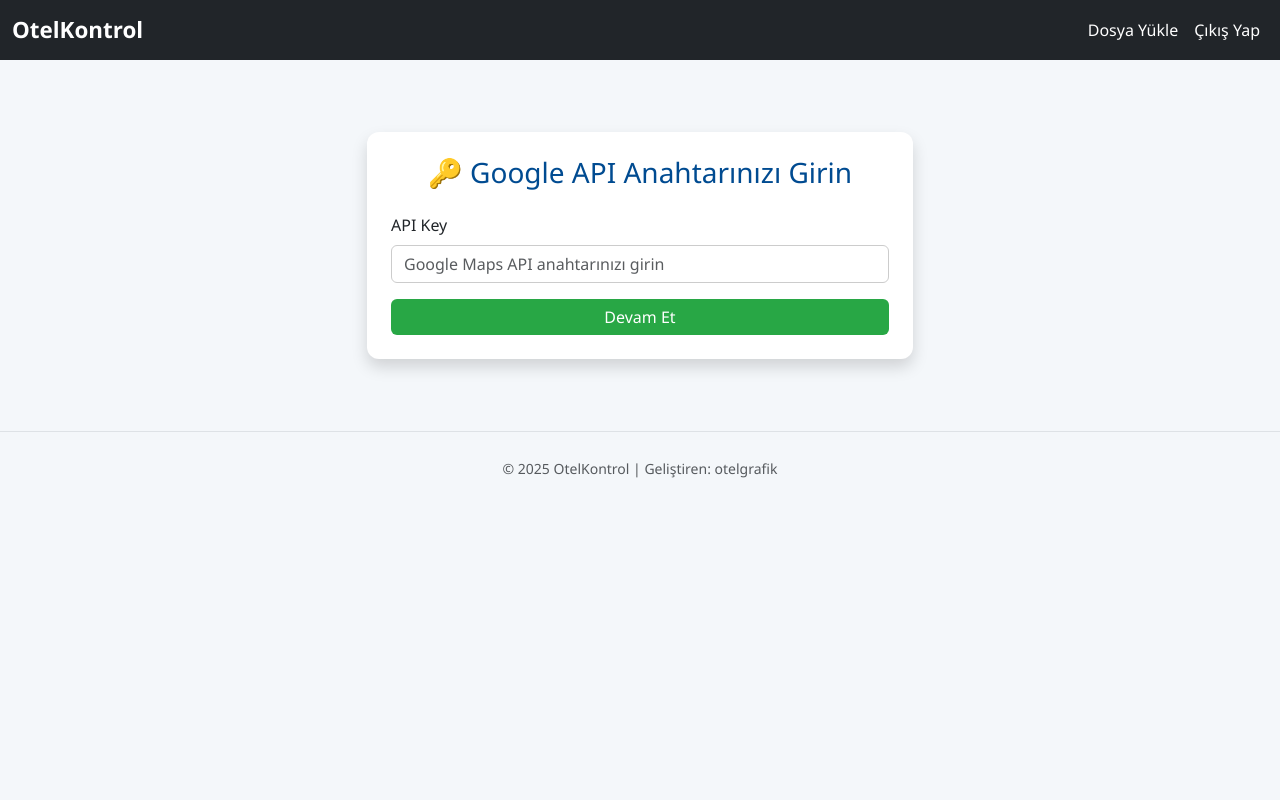
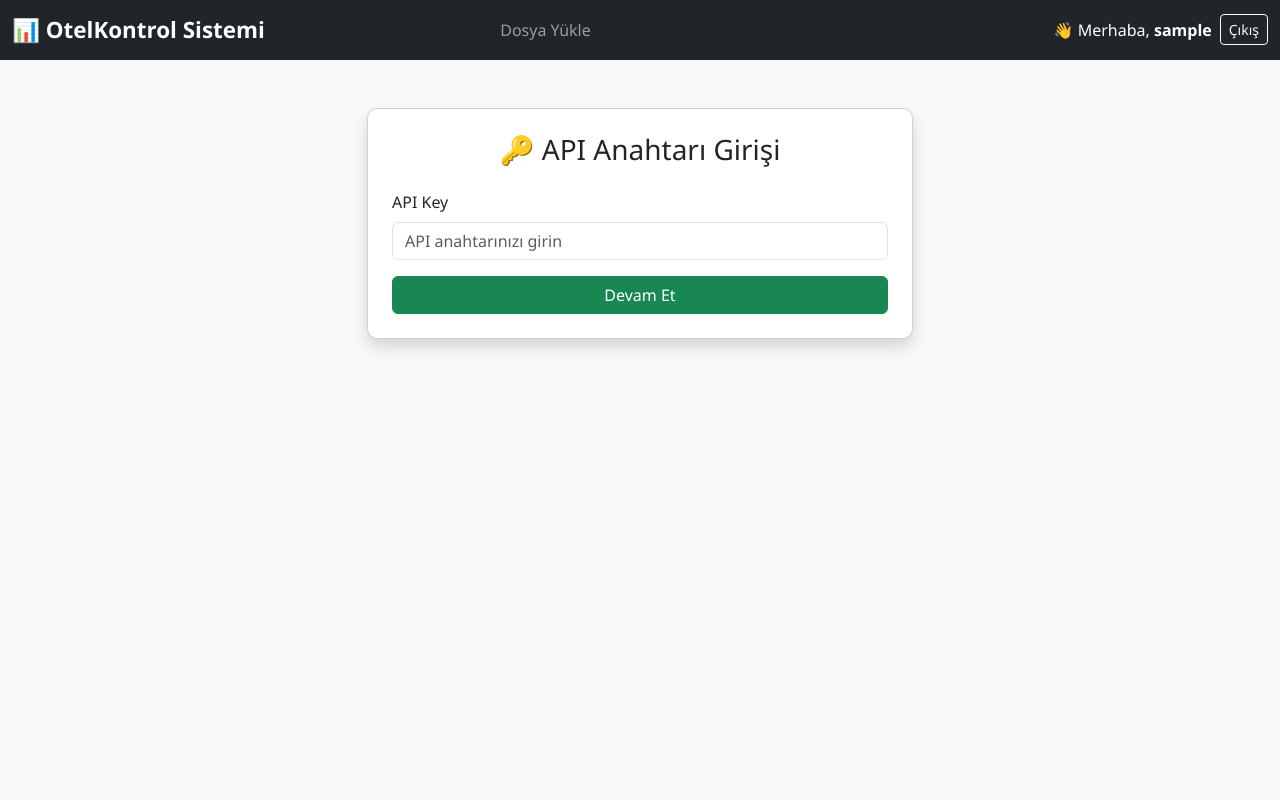
Before and after one commit to GrafikOtelCM/otelkontrol_web, a Flask app: page /apikey in a window 1280 px wide. Run offline with Flask 3, Linux system fonts and the light colour scheme; the visitor is signed in with stand-in values (Sample User, id 1); some libraries are stand-ins or nearby versions.

Commit message:
Final düzenlemeler ve tasarım son hali

```diff
--- a/app.py
+++ b/app.py
@@ -7,7 +7,7 @@ app = Flask(__name__)
 app.secret_key = "supersecretkey"
 
 # =====================
-# Çoklu Kullanıcı Listesi (kullanıcı adı: şifre)
+# Kullanıcılar
 # =====================
 USERS = {
     "otelcm": "OtelCM741952",
@@ -53,7 +53,7 @@ def apikey():
     return render_template('apikey.html', error=error)
 
 # =====================
-# Excel Yükleme Sayfası
+# Dosya Yükleme Sayfası
 # =====================
 @app.route('/upload', methods=['GET', 'POST'])
 def upload():
@@ -79,6 +79,9 @@ def upload():
 # =====================
 @app.route('/report')
 def report():
+    if 'username' not in session or 'api_key' not in session:
+        return redirect(url_for('login'))
+
     filename = request.args.get('filename')
     if not filename:
         return redirect(url_for('upload'))
@@ -89,10 +92,28 @@ def report():
         return redirect(url_for('upload'))
 
     df = pd.read_excel(filepath)
-    data = df.to_dict(orient='records')
+
+    error_values = ["", "N/A", "None", 0]
+    errors = []
+
+    for i, row in df.iterrows():
+        for col in df.columns:
+            value = row[col]
+            if pd.isna(value) or str(value).strip() in map(str, error_values):
+                errors.append(f"Satır {i+2}, Sütun '{col}' → Geçersiz değer: {value}")
+
+    data = df.fillna("").to_dict(orient='records')
     columns = df.columns.tolist()
 
-    return render_template('report.html', data=data, columns=columns, filename=filename)
+    return render_template(
+        "report.html",
+        data=data,
+        columns=columns,
+        filename=filename,
+        errors=errors,
+        error_values=[str(e) for e in error_values],
+        username=session.get('username')
+    )
 
 # =====================
 # Çıkış
@@ -103,7 +124,7 @@ def logout():
     return redirect(url_for('login'))
 
 # =====================
-# Uygulama Başlat
+# Sunucu Başlat
 # =====================
 if __name__ == '__main__':
     app.run(debug=True)
--- a/static/css/style/style.css
+++ b/static/css/style/style.css
@@ -1,90 +1,47 @@
-/* ======== Genel Ayarlar ======== */
 body {
-  font-family: 'Segoe UI', 'Helvetica Neue', Arial, sans-serif;
-  background-color: #f4f7fa;
-  color: #333;
-  min-height: 100vh;
+  background-color: #f8f9fa;
+  font-family: "Segoe UI", Tahoma, Geneva, Verdana, sans-serif;
 }
 
-/* Navbar */
-.navbar {
-  background-color: #004b91;
-}
 .navbar-brand {
-  color: #ffffff;
-  font-weight: bold;
   font-size: 1.4rem;
 }
-.navbar-brand:hover {
-  color: #ffdd57;
-}
-.nav-link {
-  color: #fff !important;
-}
-.nav-link:hover {
-  color: #ffdd57 !important;
+
+.navbar-text {
+  white-space: nowrap;
+  overflow: hidden;
+  text-overflow: ellipsis;
+  max-width: 180px;
 }
 
-/* Kartlar */
 .card {
-  border: none;
-  border-radius: 12px;
-  background-color: #ffffff;
-}
-.card h3, .card h4 {
-  color: #004b91;
+  border-radius: 10px;
 }
 
-/* Butonlar */
-.btn-primary {
-  background-color: #004b91;
-  border: none;
-}
-.btn-primary:hover {
-  background-color: #00396f;
-}
-.btn-success {
-  background-color: #28a745;
-  border: none;
-}
-.btn-success:hover {
-  background-color: #1e7e34;
-}
-.btn-secondary {
-  background-color: #6c757d;
-  border: none;
-}
-.btn-secondary:hover {
-  background-color: #5a6268;
+table.dataTable thead th {
+  background-color: #343a40;
+  color: white;
+  text-align: center;
 }
 
-/* Form Elemanları */
-input.form-control,
-select.form-control,
-textarea.form-control {
-  border-radius: 6px;
-  border-color: #ccc;
-  box-shadow: none;
+table.dataTable tbody td {
+  vertical-align: middle;
+  text-align: center;
 }
 
-/* DataTable Özelleştirmeleri */
-.dataTables_wrapper .dt-buttons {
-  margin-bottom: 15px;
-}
-.dataTables_wrapper .dataTables_length select {
-  border-radius: 5px;
-}
-.dataTables_wrapper .dataTables_filter input {
-  border-radius: 5px;
-}
-table.dataTable tbody tr:hover {
-  background-color: #f1f1f1;
+.alert {
+  font-size: 0.9rem;
 }
 
-/* Footer veya Alt Bilgi */
-.footer {
+.btn-primary,
+.btn-success,
+.btn-danger {
+  font-weight: 500;
+}
+
+footer {
+  margin-top: 50px;
   text-align: center;
-  padding: 15px;
-  color: #777;
-  font-size: 0.9rem;
+  font-size: 0.85rem;
+  color: #888;
 }
--- a/templates/apikey.html
+++ b/templates/apikey.html
@@ -1,37 +1,28 @@
 {% extends 'base.html' %}
-
-{% block title %}API Anahtarı Girişi{% endblock %}
 
 {% block content %}
 <div class="container mt-5">
   <div class="row justify-content-center">
     <div class="col-md-6">
-      <div class="card shadow p-4 border-0">
-        <h3 class="text-center mb-4">🔑 Google API Anahtarınızı Girin</h3>
-
-        <form method="POST" novalidate>
+      <div class="card shadow p-4">
+        <h3 class="text-center mb-4">🔑 API Anahtarı Girişi</h3>
+        <form method="post">
           <div class="mb-3">
             <label for="api_key" class="form-label">API Key</label>
-            <input
-              type="password"
-              class="form-control"
-              id="api_key"
-              name="api_key"
-              placeholder="Google Maps API anahtarınızı girin"
-              required>
+            <input type="password" class="form-control" id="api_key" name="api_key"
+                   placeholder="API anahtarınızı girin" required>
           </div>
 
           {% if error %}
-            <div class="alert alert-danger text-center">
+            <div class="alert alert-danger">
               {{ error }}
             </div>
           {% endif %}
 
-          <div class="d-grid mt-3">
+          <div class="d-grid">
             <button type="submit" class="btn btn-success">Devam Et</button>
           </div>
         </form>
-
       </div>
     </div>
   </div>
--- a/templates/base.html
+++ b/templates/base.html
@@ -1,48 +1,64 @@
-<!DOCTYPE html>
+<!doctype html>
 <html lang="tr">
   <head>
-  <meta charset="UTF-8">
+    <meta charset="utf-8">
     <meta name="viewport" content="width=device-width, initial-scale=1">
-  <title>OtelKontrol</title>
+    <title>OtelKontrol Sistemi</title>
     <link href="https://cdn.jsdelivr.net/npm/bootstrap@5.3.2/dist/css/bootstrap.min.css" rel="stylesheet">
     <link href="{{ url_for('static', filename='css/style/style.css') }}" rel="stylesheet">
+    <link href="https://cdn.datatables.net/1.13.6/css/jquery.dataTables.min.css" rel="stylesheet">
+    <link rel="icon" href="https://cdn-icons-png.flaticon.com/512/5968/5968267.png" type="image/png">
   </head>
   <body>
 
+    <!-- NAVBAR -->
     <nav class="navbar navbar-expand-lg navbar-dark bg-dark">
       <div class="container-fluid">
-      <a class="navbar-brand" href="{{ url_for('login') }}">OtelKontrol</a>
-      <button class="navbar-toggler" type="button" data-bs-toggle="collapse" data-bs-target="#navbarNav">
+        <a class="navbar-brand mx-auto fw-bold" href="#">📊 OtelKontrol Sistemi</a>
+        <button class="navbar-toggler" type="button" data-bs-toggle="collapse" data-bs-target="#navbarContent"
+          aria-controls="navbarContent" aria-expanded="false" aria-label="Toggle navigation">
           <span class="navbar-toggler-icon"></span>
         </button>
-      <div class="collapse navbar-collapse" id="navbarNav">
-        <ul class="navbar-nav ms-auto">
+
+        <div class="collapse navbar-collapse justify-content-between" id="navbarContent">
+          <ul class="navbar-nav mx-auto mb-2 mb-lg-0">
             {% if 'username' in session %}
               <li class="nav-item">
                 <a class="nav-link" href="{{ url_for('upload') }}">Dosya Yükle</a>
               </li>
-            {% if session.get('filename') %}
-            <li class="nav-item">
-              <a class="nav-link" href="{{ url_for('report', filename=session.get('filename')) }}">Rapor</a>
-            </li>
-            {% endif %}
-            <li class="nav-item">
-              <a class="nav-link" href="{{ url_for('logout') }}">Çıkış Yap</a>
-            </li>
             {% endif %}
           </ul>
+
+          {% if 'username' in session %}
+          <ul class="navbar-nav ms-auto d-flex align-items-center">
+            <li class="nav-item me-2">
+              <span class="navbar-text text-white">
+                👋 Merhaba, <strong>{{ session['username'] }}</strong>
+              </span>
+            </li>
+            <li class="nav-item">
+              <a class="btn btn-sm btn-outline-light" href="{{ url_for('logout') }}">Çıkış</a>
+            </li>
+          </ul>
+          {% endif %}
         </div>
       </div>
     </nav>
 
-  <main class="py-4">
+    <!-- İÇERİK -->
     {% block content %}{% endblock %}
-  </main>
 
-  <footer class="text-center py-4 text-muted border-top mt-5">
-    <small>© 2025 OtelKontrol | Geliştiren: otelgrafik</small>
-  </footer>
-
+    <script src="https://code.jquery.com/jquery-3.7.1.min.js"></script>
     <script src="https://cdn.jsdelivr.net/npm/bootstrap@5.3.2/dist/js/bootstrap.bundle.min.js"></script>
+    <script src="https://cdn.datatables.net/1.13.6/js/jquery.dataTables.min.js"></script>
+    <script>
+      $(document).ready(function () {
+        $('#dataTable').DataTable({
+          language: {
+            url: '//cdn.datatables.net/plug-ins/1.13.6/i18n/tr.json'
+          }
+        });
+      });
+    </script>
   </body>
 </html>
```
Also changed, not shown: templates/login.html (+8 -10 lines), templates/report.html (+39 -38 lines), templates/upload.html (+5 -6 lines). Lines whose indentation alone changed are shown as unchanged.
